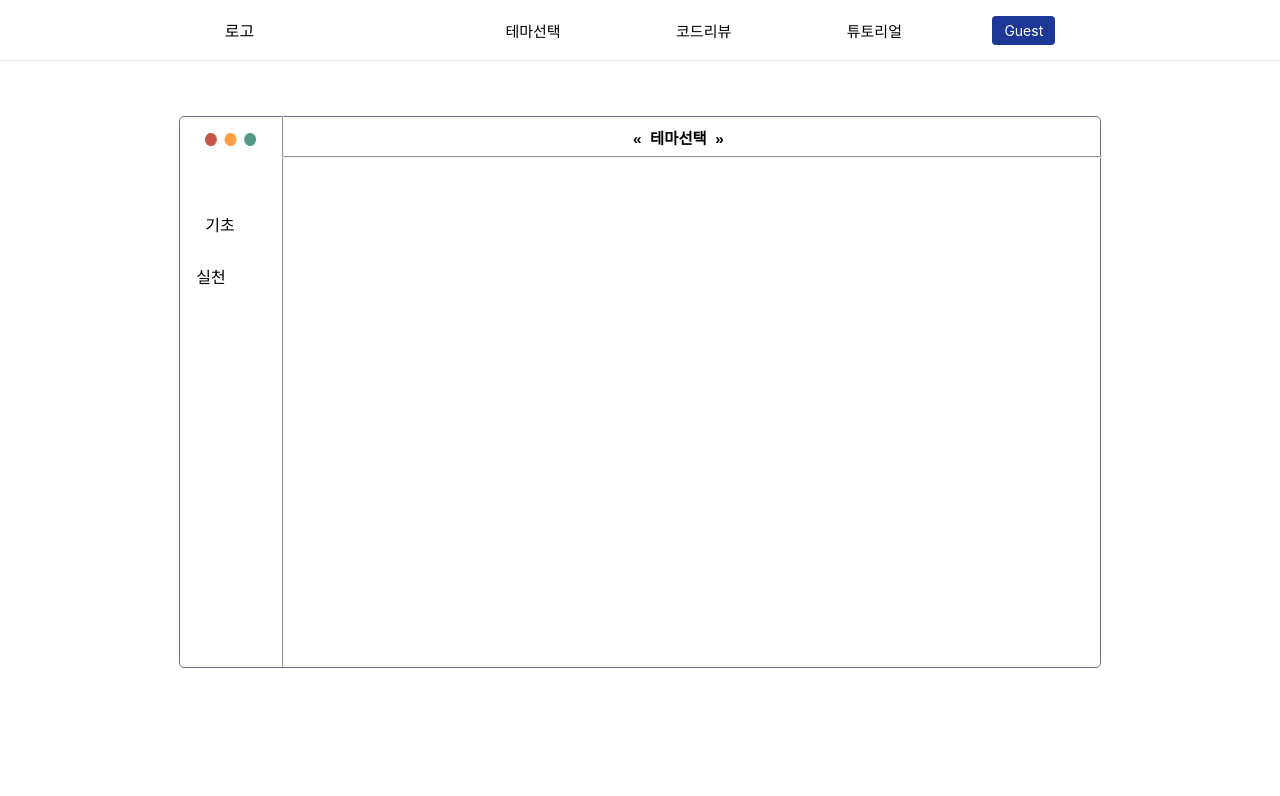
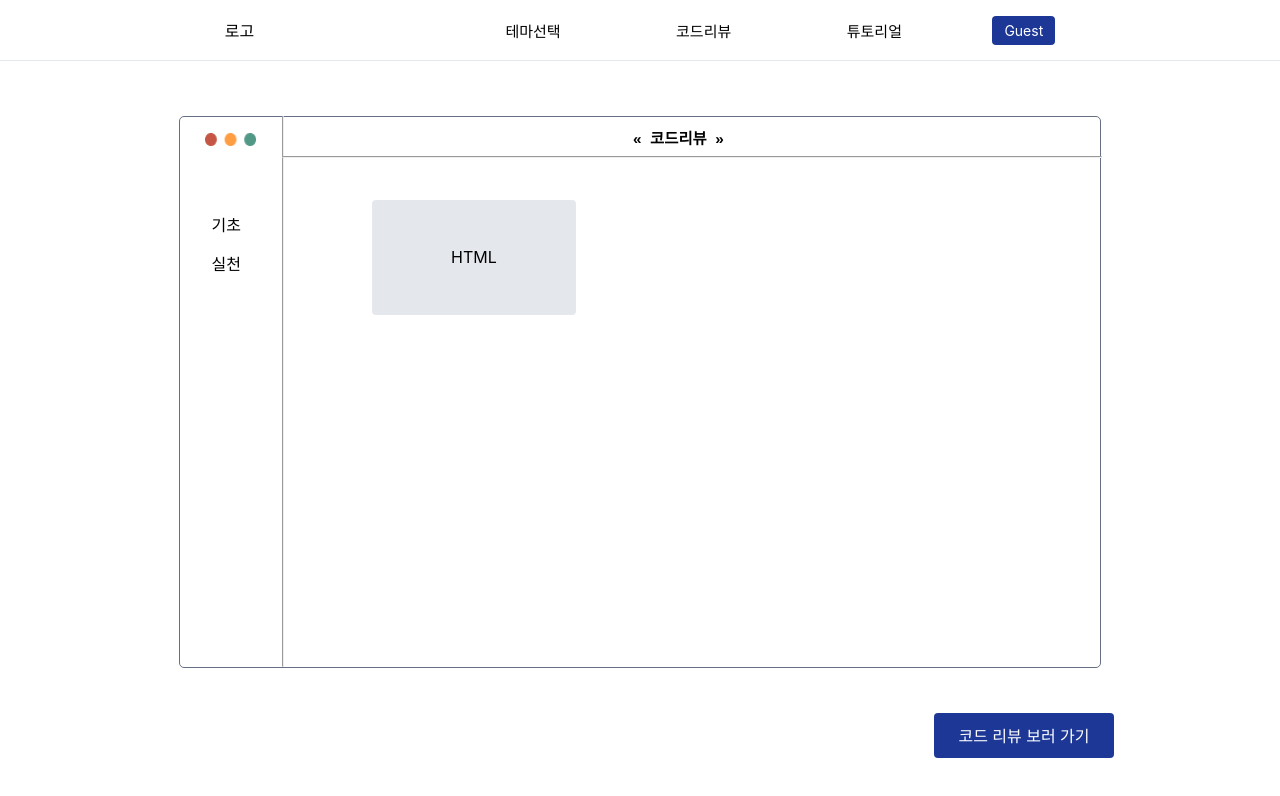
Before and after one commit to youjin0411/ityping-client, a React (Create React App) app: page /code-review in a window 1280 px wide. Shown: the top 796 px of the page. Built offline with nearby package versions, Linux system fonts and the light colour scheme.

Commit message:
front edit

```diff
--- a/src/components/pages/CodeReview.jsx
+++ b/src/components/pages/CodeReview.jsx
@@ -4,24 +4,67 @@ import image from '../../img/circle.png';
 
 function CodeReview(props) {
     return (
+        <body>
             <Wrapper>
                 <Img src ={image}></Img>
-            <Divtheme> «&nbsp;&nbsp;테마선택&nbsp;&nbsp;» </Divtheme>
+                <Divtheme> «&nbsp;&nbsp;코드리뷰&nbsp;&nbsp;» </Divtheme>
                 <Widthline/>
+                <div style={
+                    {maxWidth: '53.95vw',
+                    margin: '0 auto',
+                    display: 'grid',
+                    gridTemplateColumns: '1fr 1fr 1fr',
+                    textAlign: 'center',
+                    marginTop: '2vw',
+                    marginLeft: '15vw',
+                }
+                }>
+                    <Box>HTML</Box>
+                </div>
                 <Text1>기초</Text1>
                 <Text2>실천</Text2>
                 <Heightline/>
             </Wrapper>
+            <div style={{
+                marginTop: '3.5vw',
+            }}>
+                <Button>코드 리뷰 보러 가기</Button>
+            </div>
+        </body>
     )
 }
+
+const Button = styled.button`
+    width: 14vw;
+    height: 3.47vw;
+    border: 0;
+    cursor: pointer;
+    background-color: #1C3796;
+    border-radius: 4px;
+    color: white;
+    font-family: 'Noto Sans KR', sans-serif;
+    font-size: 1rem;
+    float: right;
+    margin-right: 13vw;
+    margin-bottom: 2vw;`;
+const Box = styled.div`
+    margin-top: 2vw;
+    display: flex;
+    justify-content: center;
+    align-items: center;
+    background: #E4E7EC;
+    width: 16vw;
+    height: 9vw;
+    border-radius: 4px;
+    grid-column-gap: 2vw;`;
 const Text1 = styled.a`
     float: left;
-    margin-left: 2vw;
-    margin-top: 5vw;`;
+    margin-top: -8vw;
+    margin-left: 2.5vw;`;
 const Text2 = styled.div`
     float: left;
-    margin-left: -3vw;
-    margin-top: 9vw;`;
+    margin-top: -5vw;
+    margin-left: 2.5vw;`;
 const Img = styled.img`
     float: left;
     width: 4vw;
@@ -52,7 +95,7 @@ const Heightline = styled.hr`
     height: 68.6vh;
     margin: 0 auto;
     margin-left: 7.9999vw;
-    margin-top: -2.5vw;
+    margin-top: -15.5vw;
 `;
 
 export default CodeReview;
--- a/src/components/pages/SelectTheme.jsx
+++ b/src/components/pages/SelectTheme.jsx
@@ -1,27 +1,97 @@
 import React from 'react';
 import styled from 'styled-components';
 import image from '../../img/circle.png';
+import person from '../../img/person.png';
+import speach_buble from '../../img/speach_buble.png';
 
 function SelectTheme(props) {
     return (
+        <body>
             <Wrapper>
                 <Img src ={image}></Img>
                 <Divtheme> «&nbsp;&nbsp;테마선택&nbsp;&nbsp;» </Divtheme>
                 <Widthline/>
+                <div style={
+                    {maxWidth: '53.95vw',
+                    margin: '0 auto',
+                    display: 'grid',
+                    gridTemplateColumns: '1fr 1fr 1fr',
+                    textAlign: 'center',
+                    marginTop: '2vw',
+                    marginLeft: '15vw',
+                }
+                }>
+                    <Box>HTML</Box>
+                    <Box>CSS</Box>
+                    <Box>JS</Box>
+                </div>
                 <Text1>기초</Text1>
                 <Text2>실천</Text2>
                 <Heightline/>
             </Wrapper>
+            <div style={{
+                marginTop: '3.5vw',
+            }}>
+                <Button>타자 치러 가기</Button>
+                <Personimg src={person}></Personimg>
+                <SpeechBubble src={speach_buble}></SpeechBubble>
+                <SpeechText>이유리 님 ________ 부탁해요 ~! 😊</SpeechText>
+                <ChoiceTheme>HTML</ChoiceTheme>
+            </div>
+        </body>
     )
 }
+const ChoiceTheme = styled.div`
+    font-size: 1.5vw;
+    font-weight: bold;
+    font-family: 'Noto Sans KR', sans-serif;
+    margin-left: 40.7vw;
+    margin-top: -2.3vw;`;
+const SpeechText = styled.div`
+    font-family: 'Noto Sans KR', sans-serif;
+    font-size: 1.5vw;
+    margin-left: 33vw;
+    margin-top: -18vw;
+`;
+const SpeechBubble = styled.img`
+    width: 31vw;
+    height : 5vw;
+    margin-bottom: 14vw;
+    margin-left: -7vw`;
+const Personimg = styled.img`
+    width: 25vw;
+    margin-left: 10vw;`;
+const Button = styled.button`
+    width: 14vw;
+    height: 3.47vw;
+    border: 0;
+    cursor: pointer;
+    background-color: #1C3796;
+    border-radius: 4px;
+    color: white;
+    font-family: 'Noto Sans KR', sans-serif;
+    font-size: 1rem;
+    float: right;
+    margin-right: 13vw;
+`;
+const Box = styled.div`
+    margin-top: 2vw;
+    display: flex;
+    justify-content: center;
+    align-items: center;
+    background: #E4E7EC;
+    width: 16vw;
+    height: 9vw;
+    border-radius: 4px;
+    grid-column-gap: 2vw;`;
 const Text1 = styled.a`
     float: left;
-    margin-left: 2vw;
-    margin-top: 5vw;`;
+    margin-top: -8vw;
+    margin-left: 2.5vw;`;
 const Text2 = styled.div`
     float: left;
-    margin-left: -3vw;
-    margin-top: 9vw;`;
+    margin-top: -5vw;
+    margin-left: 2.5vw;`;
 const Img = styled.img`
     float: left;
     width: 4vw;
@@ -52,6 +122,6 @@ const Heightline = styled.hr`
     height: 68.6vh;
     margin: 0 auto;
     margin-left: 7.9999vw;
-    margin-top: -2.5vw;
+    margin-top: -15.5vw;
 `;
 export default SelectTheme;
```
Also changed, not shown: src/img/person.png (added), src/img/speach_buble.png (added). Lines whose indentation alone changed are shown as unchanged.
